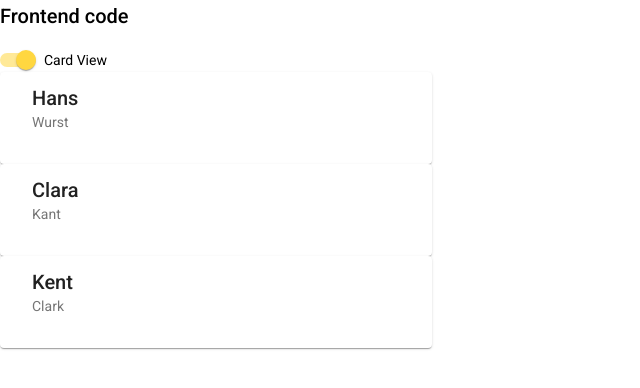
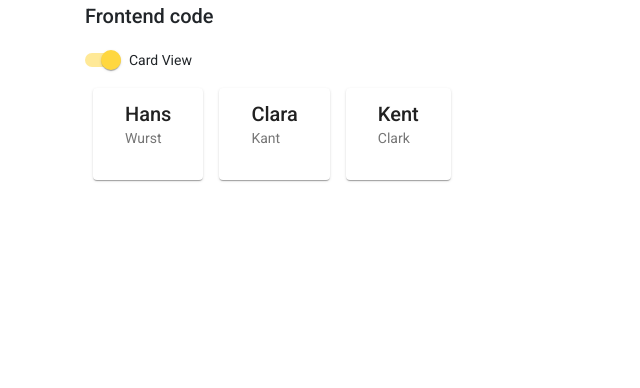
Before and after one commit to fkressmann/pgNav, an Angular app in the folder pgnav-ui/: page / in a window 1280 px wide. Both pictures are taken after a click on the label "Card View". Shown: the top 388 px of the page, without its empty margins (0-640 px from the left). Built offline with nearby package versions, Linux system fonts and the light colour scheme.

Commit message:
Added bootstrap and styling to table view component

```diff
--- a/pgnav-ui/angular.json
+++ b/pgnav-ui/angular.json
@@ -25,6 +25,7 @@
             ],
             "styles": [
               "./node_modules/@angular/material/prebuilt-themes/deeppurple-amber.css",
+              "./node_modules/bootstrap/dist/css/bootstrap.min.css",
               "src/styles.css"
             ],
             "scripts": []
--- a/pgnav-ui/package.json
+++ b/pgnav-ui/package.json
@@ -21,6 +21,7 @@
     "@angular/platform-browser": "~9.0.0",
     "@angular/platform-browser-dynamic": "~9.0.0",
     "@angular/router": "~9.0.0",
+    "bootstrap": "^4.4.1",
     "rxjs": "~6.5.4",
     "tslib": "^1.10.0",
     "zone.js": "~0.10.2"
--- a/pgnav-ui/src/app/app.component.html
+++ b/pgnav-ui/src/app/app.component.html
@@ -1,4 +1,4 @@
-<h2>Frontend code</h2>
-
-
-<pgnav-ui-table-view></pgnav-ui-table-view>
+<main class="container">
+  <h2>Frontend code</h2>
+  <pgnav-ui-table-view></pgnav-ui-table-view>
+</main>
--- a/pgnav-ui/src/app/table-view-cards/table-view-cards.component.css
+++ b/pgnav-ui/src/app/table-view-cards/table-view-cards.component.css
@@ -1,3 +1,8 @@
 .table-card {
   max-width: 400px;
 }
+
+.cards-wrapper {
+  display: flex;
+  flex-direction: row;
+}
--- a/pgnav-ui/src/app/table-view-cards/table-view-cards.component.html
+++ b/pgnav-ui/src/app/table-view-cards/table-view-cards.component.html
@@ -1,6 +1,8 @@
-<mat-card *ngFor="let person of persons$ | async" class="table-card">
-  <mat-card-header>
-    <mat-card-title>{{ person.firstname }}</mat-card-title>
-    <mat-card-subtitle>{{ person.lastname }}</mat-card-subtitle>
-  </mat-card-header>
-</mat-card>
+<div class="cards-wrapper">
+  <mat-card *ngFor="let person of persons$ | async" class="table-card mx-2 my-2">
+    <mat-card-header>
+      <mat-card-title>{{ person.firstname }}</mat-card-title>
+      <mat-card-subtitle>{{ person.lastname }}</mat-card-subtitle>
+    </mat-card-header>
+  </mat-card>
+</div>
--- a/pgnav-ui/src/app/table-view/table-view.component.html
+++ b/pgnav-ui/src/app/table-view/table-view.component.html
@@ -1,4 +1,6 @@
-<mat-slide-toggle #slider>Card View</mat-slide-toggle>
+<div class="mb-2">
+  <mat-slide-toggle #slider>Card View</mat-slide-toggle>
+</div>
 
 <pgnav-ui-table-view-list *ngIf="!slider.checked"></pgnav-ui-table-view-list>
 <pgnav-ui-table-view-cards *ngIf="slider.checked"></pgnav-ui-table-view-cards>
```
Also changed, not shown: 1 other file (tests, documents, lock files or other folders).
